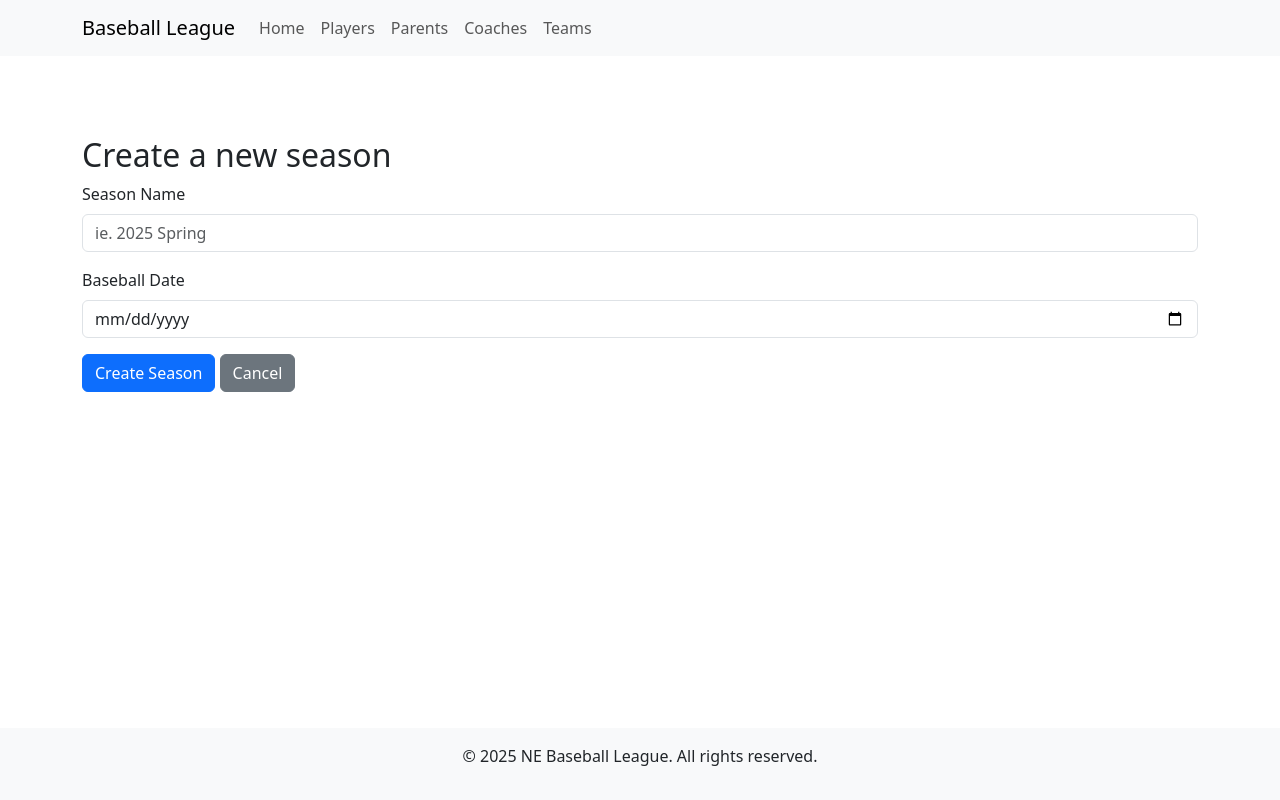
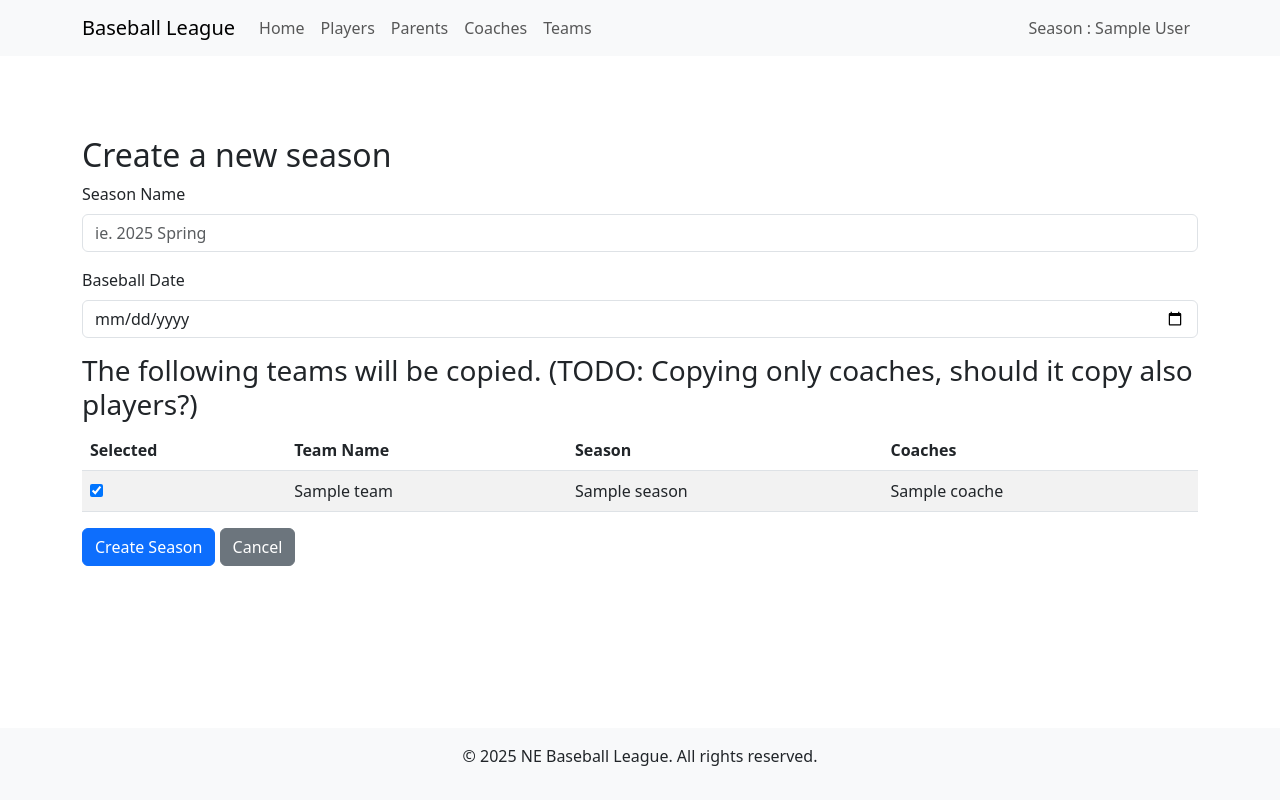
Before and after one commit to alexvazquez2000/baseball, a Flask app: template templates/create_new_season.html in a window 1280 px wide. Run offline with Flask 3, Linux system fonts and the light colour scheme; the template is opened without the code that fills it: values that come from a table or form of the project are taken from there, others are empty; the visitor is signed in with stand-in values (Sample User, id 1); tables that the repository leaves empty hold one stand-in row (values such as "Sample post"); some libraries are stand-ins or nearby versions.

Commit message:
Change season and create season changes

```diff
--- a/app.py
+++ b/app.py
@@ -68,7 +68,7 @@ def get_user_info(access_token):
     if response.status_code == 200:
         return response.json()
     else:
-        print(f"Failed to fetch user info: {response.status_code} {response.text}")
+        print(f"Failed to fetch google user info: {response.status_code} {response.text}")
         return None
 
 # Get user info from Facebook
@@ -82,8 +82,22 @@ def get_facebook_user_info(access_token):
         return None
 
 
+def getCurrentSeason():
+    if 'current_season_id' in session:
+         current_season_id = session.get('current_season_id')
+         current_season_name = session.get('current_season_name')
+    else:
+         current_season = Seasons.query.order_by(Seasons.id.desc()).limit(1).first()
+         current_season_id = current_season.id
+         current_season_name = current_season.season_name
+    return (current_season_id, current_season_name)
+
 def inject_current_year():
-    return {'current_year': datetime.now().year}
+    (current_season_id, current_season_name) = getCurrentSeason()
+    return {'current_year': datetime.now().year,
+      'current_season_name': current_season_name,
+      'current_season_id': current_season_id,
+       }
 
 app.context_processor(inject_current_year)
 
@@ -91,16 +105,14 @@ app.context_processor(inject_current_year)
 @app.route('/')
 @login_required
 def welcome():
-    #current_season = "2025-Spring"  # or dynamic if you want
-    current_season = Seasons.query.limit(1).first()
-    teams = Teams.query.filter_by(season=current_season).all()
-    #teams = Teams.query.all()
     user_info = None
     if 'access_token' in session:
         if session.get('auth_provider') == 'facebook':
             user_info = get_facebook_user_info(session['access_token'])
         else:
             user_info = get_user_info(session['access_token'])
+    (current_season_id, current_season_name) = getCurrentSeason()
+    teams = Teams.query.filter_by(season_id=current_season_id).all()
     return render_template('welcome.html', teams=teams, user_info=user_info)
 
 # -- Authentication Routes --
@@ -156,7 +168,7 @@ def facebook_callback():
         session['auth_provider'] = 'facebook'
         return redirect("/")
     else:
-        return 'Failed to get access token', 400
+        return 'Failed to get Facebook access token', 400
 
 @app.route('/logout')
 def logout():
@@ -364,24 +376,19 @@ def get_thumbnail(coach_id):
     return '', 404
 
 # -- Seasons --
-@app.route('/seasons')
+@app.route('/change_season', methods=['GET', 'POST'])
 @login_required
-def list_seasons():
+def change_season():
+    if request.method == 'POST':
+        selected_season = request.form['selected_season']
+        current_season = Seasons.query.get_or_404(int(selected_season))
+        print (f"new season is {current_season.season_name}")
+        session['current_season_id'] = current_season.id
+        session['current_season_name'] = current_season.season_name
+        return redirect(url_for('list_teams'))
     seasons = Seasons.query.all()
-    return render_template('seasons.html', seasons=seasons)
-@app.route('/season/add', methods=['GET', 'POST'])
-@login_required
-def add_season():
-    if request.method == 'POST':
-        season = Seasons(
-            name=request.form['name'],
-            start_date=datetime.strptime(request.form['start_date'], '%Y-%m-%d').date(),
-            end_date=datetime.strptime(request.form['end_date'], '%Y-%m-%d').date()
-        )
-        db.session.add(season)
-        db.session.commit()
-        return redirect(url_for('list_seasons'))
-    return render_template('add_season.html')
+    return render_template('change_season.html', seasons=seasons)
+
 @app.route('/season/<int:season_id>/edit', methods=['GET', 'POST'])
 @login_required
 def edit_season(season_id):
@@ -391,33 +398,59 @@ def edit_season(season_id):
         season.start_date = datetime.strptime(request.form['start_date'], '%Y-%m-%d').date()
         season.end_date = datetime.strptime(request.form['end_date'], '%Y-%m-%d').date()
         db.session.commit()
-        return redirect(url_for('list_seasons'))
+        return redirect(url_for('list_teams'))
     return render_template('edit_season.html', season=season)
+
 # -- Create new season --
 @app.route('/create_new_season', methods=['GET', 'POST'])
 @login_required
 def create_new_season():
+    (current_season_id, current_season_name) = getCurrentSeason()
     if request.method == 'POST':
         # Get the current season
         current_season = Seasons.query.order_by(Seasons.id.desc()).first()
         if current_season:
             # Create a new season based on the current one
-            new_season = Seasons(
-                name=f"{current_season.name} - New",
-                start_date=current_season.start_date,
-                end_date=current_season.end_date
+            newSeason = Seasons(
+                season_name=request.form['season_name'],
+                base_date = datetime.strptime(request.form['base_date'], '%Y-%m-%d').date()
             )
-            db.session.add(new_season)
+            db.session.add(newSeason)
+            # Commit to get the parent's ID if needed immediately, but parent object needs to be commited before teams can be created
             db.session.commit()
-            return redirect(url_for('list_seasons'))
-    return render_template('create_new_season.html')
+
+            #set session to new session
+            session['current_season_id'] = newSeason.id
+            session['current_season_name'] = newSeason.season_name
+
+            #now add the teams
+            copyteams = request.form.getlist('copyteams')
+            for copy_team_id in copyteams :
+                print (f" copy {copy_team_id } to new season")
+                old_team = Teams.query.get(int(copy_team_id))
+                if old_team:
+                    new_team = Teams(
+                       season = newSeason,
+                       teamName = f"{old_team.teamName} - New",
+                       coaches = old_team.coaches
+                       #TODO: Could copy players here but planning to also do the billing
+                    )
+                    newSeason.teams.append(new_team)
+                # else :
+                #     #TODO: Add a warning that we missed one of the teams
+            db.session.add(newSeason)
+            db.session.commit()
+            return redirect(url_for('list_teams'))
+    current_season = Seasons.query.get_or_404(current_season_id)
+    return render_template('create_new_season.html', current_season=current_season)
 
 # -- Teams --
 
 @app.route('/teams')
 @login_required
 def list_teams():
-    teams = Teams.query.all()
+    (current_season_id, current_season_name) = getCurrentSeason()
+    teams = Teams.query.filter_by(season_id=current_season_id).all()
     return render_template('teams.html', teams=teams)
 
 @app.route('/team/add', methods=['GET', 'POST'])
@@ -455,7 +488,7 @@ def edit_team(team_id):
     players = Players.query.all()
     if request.method == 'POST':
         team.teamName = request.form['teamName']
-        team.season = request.form['season']
+        #team.season is read-only on the page
         # Update coaches
         team.coaches.clear()
         coach_ids = request.form.getlist('coaches')
--- a/templates/base.html
+++ b/templates/base.html
@@ -33,6 +33,9 @@
             </li>
           </ul>
           <ul class="navbar-nav ms-auto">
+            <li class="nav-item">
+              <a class="nav-link" href="{{ url_for('change_season') }}">Season : {{ current_season_name }}</a>
+            </li>
             {% if session.get('access_token') %}
             <li class="nav-item dropdown">
               <a class="nav-link dropdown-toggle" href="#" id="navbarDropdown" role="button" data-bs-toggle="dropdown">
--- a/templates/create_new_season.html
+++ b/templates/create_new_season.html
@@ -14,8 +14,37 @@
     <input type="date" name="base_date" class="form-control" placeholder="2025-05-01" required />
   </div>
 
+<h3> The following teams will be copied. (TODO: Copying only coaches, should it copy also players?)</h3>
+<table class="table table-striped">
+  <thead>
+    <tr>
+      <th>Selected</th>
+      <th>Team Name</th>
+      <th>Season</th>
+      <th>Coaches</th>
+    </tr>
+  </thead>
+  <tbody>
+    {% for team in current_season.teams %}
+    <tr>
+      <td><input type="checkbox" id="copyteams" name="copyteams" value="{{ team.id }}" checked></td>
+      <td>{{ team.teamName }}</td>
+      <td>{{ team.season.season_name }}</td>
+      <td>
+        {% for coach in team.coaches %}
+          {{ coach.name }} {% if not loop.last %}, {% endif %}
+        {% endfor %}
+      </td>
+    </tr>
+    {% else %}
+    <tr><td colspan="5">No teams found.</td></tr>
+    {% endfor %}
+  </tbody>
+</table>
+
+
   <button type="submit" class="btn btn-primary">Create Season</button>
-  <a href="{{ url_for('list_seasons') }}" class="btn btn-secondary">Cancel</a>
+  <a href="{{ url_for('list_teams') }}" class="btn btn-secondary">Cancel</a>
 </form>
 
 {% endblock %}
--- a/templates/edit_season.html
+++ b/templates/edit_season.html
@@ -21,7 +21,7 @@
   </div>
 
   <button type="submit" class="btn btn-primary">Save</button>
-  <a href="{{ url_for('list_seasons') }}" class="btn btn-secondary">Cancel</a>
+  <a href="{{ url_for('list_teams') }}" class="btn btn-secondary">Cancel</a>
 </form>
 {% if season.id %}
 <table class="table table-striped" id="filteredTable">
--- a/templates/edit_team.html
+++ b/templates/edit_team.html
@@ -8,8 +8,9 @@
     <input type="text" name="teamName" class="form-control" value="{{ team.teamName }}" required />
   </div>
   <div class="mb-3">
-    <label for="season" class="form-label">Season (TODO: This is probably wrong - maybe it needs to be season_id)</label>
-    <input type="text" name="season" class="form-control" value="{{ team.season.season_name }}" disabled="disabled" required />
+    <label for="season_name" class="form-label">Season :
+        <input type="text" name="season_name" value="{{ team.season.season_name }}" disabled="disabled" />
+    </label>
   </div>
 
   <div class="mb-3">
--- a/templates/welcome.html
+++ b/templates/welcome.html
@@ -1,7 +1,8 @@
 {% extends 'base.html' %}
 {% block content %}
 <h1>Welcome to the Baseball League</h1>
-<h3>Teams in the current season</h3>
+<h3>Teams in season {{ current_season_name }}</h3>
+
 <ul>
   {% for team in teams %}
     <li>
@@ -14,6 +15,6 @@
 
 <div class="mt-3">
   <a href="{{ url_for('list_parents') }}" class="btn btn-primary me-2">View Parents</a>
-  <a href="{{ url_for('list_teams') }}" class="btn btn-secondary">Edit Teams</a>
+  <a href="{{ url_for('list_teams') }}" class="btn btn-secondary">View Teams</a>
 </div>
 {% endblock %}
```
Also changed, not shown: templates/change_season.html (added, +17 -0 lines).
